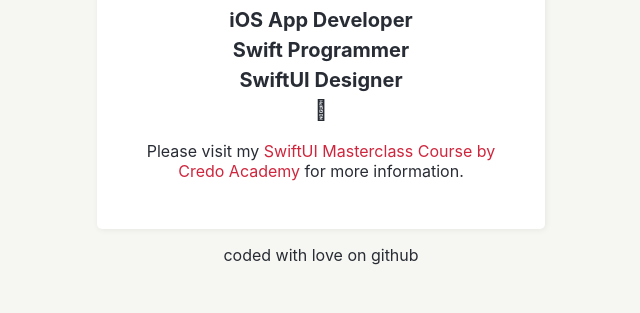
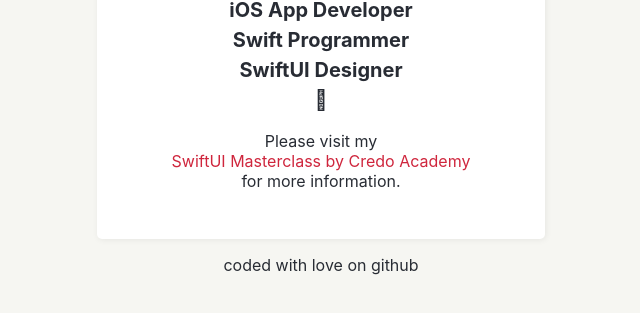
Before and after one commit to robertpetras/robertpetras.github.io, a plain HTML site: page index.html in a window 1280 px wide. Shown: the part 379-692 px from the top of the page, without its empty margins (319-959 px from the left). Drawn offline with Linux system fonts and the light colour scheme.

Commit message:
Added linebreak.

```diff
--- a/index.html
+++ b/index.html
@@ -32,8 +32,9 @@
         <br>
       </h3>
       <p>
-        Please visit my
-        <a href="https://credo.academy" title="SwiftUI Masterclass Course by Credo" target="_blank" rel="follow">SwiftUI Masterclass Course by Credo Academy</a> for more information.
+        Please visit my<br>
+        <a href="https://credo.academy" title="SwiftUI Masterclass Course by Credo" target="_blank" rel="follow">SwiftUI Masterclass by Credo Academy</a><br>
+        for more information.
       </p>
     </header>
     <footer class="page-footer">
```
